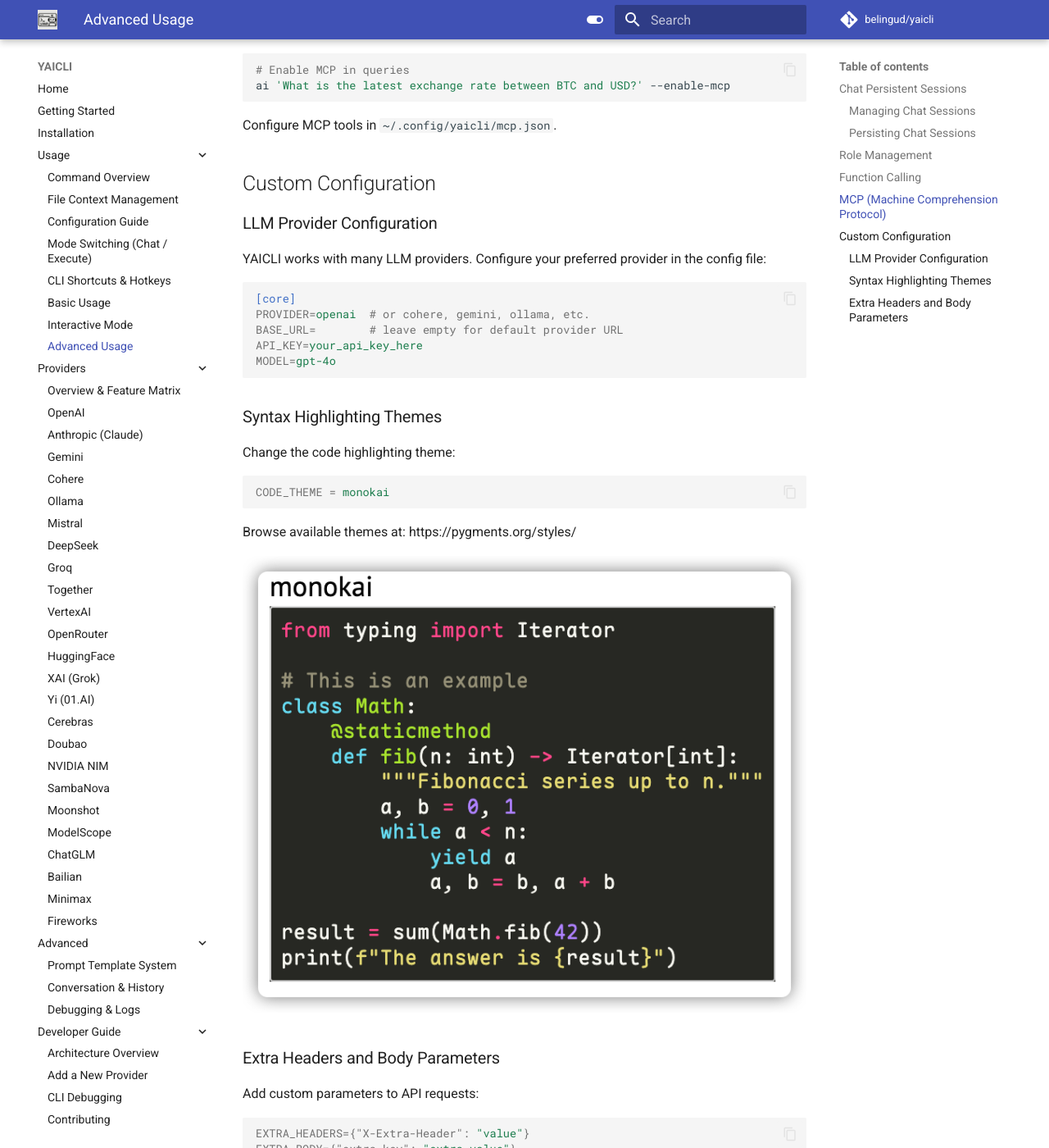
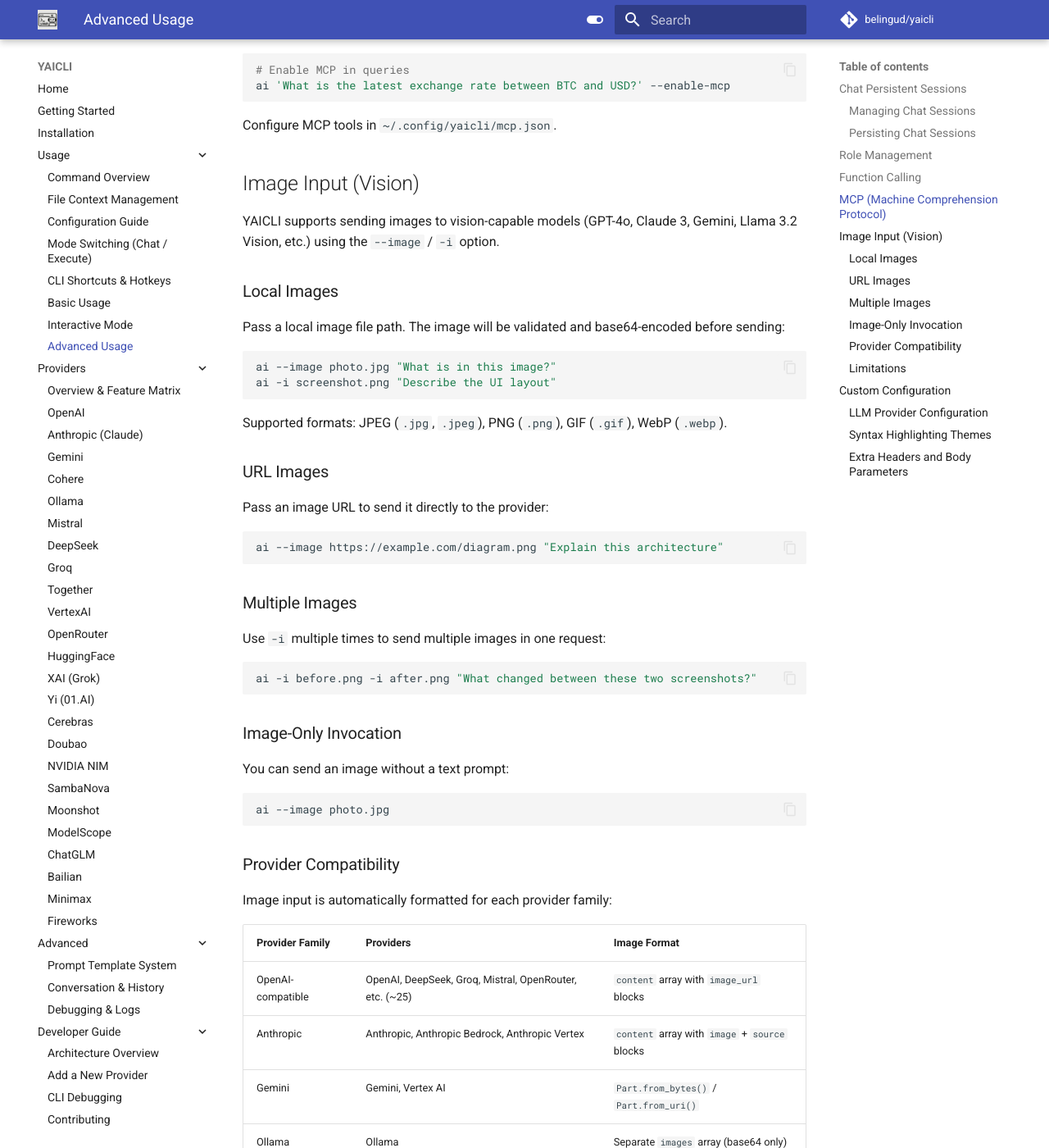
Before and after one commit to belingud/yaicli, an MkDocs documentation site: the page built from docs/usage/advanced.md, in a window 1280 px wide and 1400 px high, scrolled down 1721 px. Shown: the whole window at 82% size. Built offline with MkDocs 1.6.1 and Material for MkDocs 9.7.7, drawn with Linux system fonts in a browser that asks for light colours; comment, search, counter and statistics services are not loaded; some of the changed text lies outside the part shown.

Commit message:
docs: add comprehensive image input documentation

````diff
--- a/docs/usage/advanced.md
+++ b/docs/usage/advanced.md
@@ -85,6 +85,65 @@
 
 Configure MCP tools in `~/.config/yaicli/mcp.json`.
 
+## Image Input (Vision)
+
+YAICLI supports sending images to vision-capable models (GPT-4o, Claude 3, Gemini, Llama 3.2 Vision, etc.) using the `--image` / `-i` option.
+
+### Local Images
+
+Pass a local image file path. The image will be validated and base64-encoded before sending:
+
+```bash
+ai --image photo.jpg "What is in this image?"
+ai -i screenshot.png "Describe the UI layout"
+```
+
+Supported formats: JPEG (`.jpg`, `.jpeg`), PNG (`.png`), GIF (`.gif`), WebP (`.webp`).
+
+### URL Images
+
+Pass an image URL to send it directly to the provider:
+
+```bash
+ai --image https://example.com/diagram.png "Explain this architecture"
+```
+
+### Multiple Images
+
+Use `-i` multiple times to send multiple images in one request:
+
+```bash
+ai -i before.png -i after.png "What changed between these two screenshots?"
+```
+
+### Image-Only Invocation
+
+You can send an image without a text prompt:
+
+```bash
+ai --image photo.jpg
+```
+
+### Provider Compatibility
+
+Image input is automatically formatted for each provider family:
+
+| Provider Family | Providers | Image Format |
+|----------------|-----------|--------------|
+| OpenAI-compatible | OpenAI, DeepSeek, Groq, Mistral, OpenRouter, etc. (~25) | `content` array with `image_url` blocks |
+| Anthropic | Anthropic, Anthropic Bedrock, Anthropic Vertex | `content` array with `image` + `source` blocks |
+| Gemini | Gemini, Vertex AI | `Part.from_bytes()` / `Part.from_uri()` |
+| Ollama | Ollama | Separate `images` array (base64 only) |
+
+Providers without vision support (Cohere, HuggingFace, ChatGLM, ModelScope) will show a warning and send text-only messages.
+
+### Limitations
+
+- Image input is supported in **single-shot mode only**, not in interactive `--chat` mode
+- No client-side file size limit; the provider API enforces its own limits
+- Ollama may not support URL images; use local files instead
+- No automatic image resizing or optimization
+
 ## Custom Configuration
 
 ### LLM Provider Configuration
````
Also changed, not shown: README.md (+48 -0 lines), docs/usage/basic.md (+25 -0 lines), docs/usage/cli.md (+13 -0 lines), docs/usage/commands.md (+18 -0 lines), docs/usage/modes.md (+5 -0 lines).
